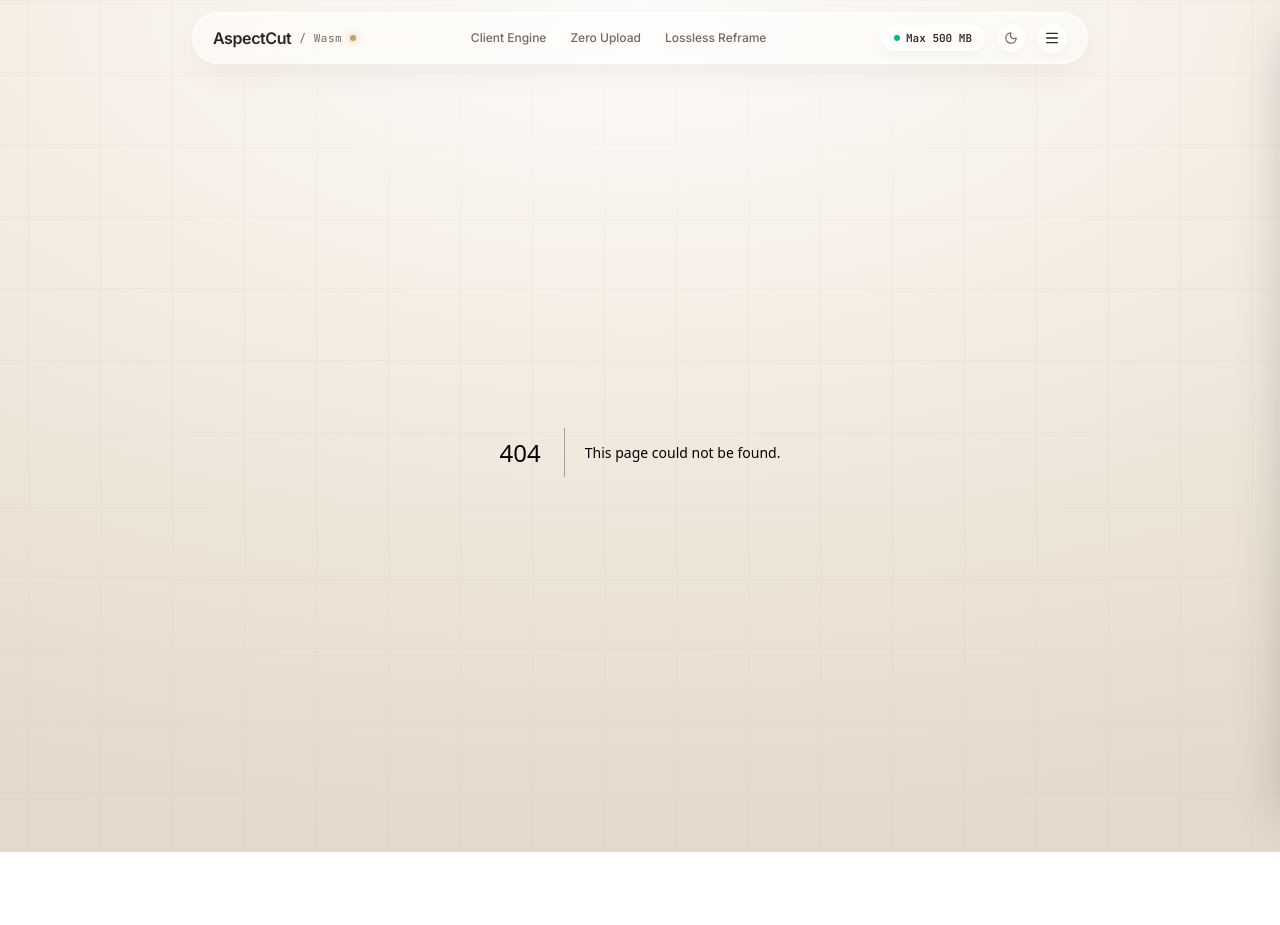
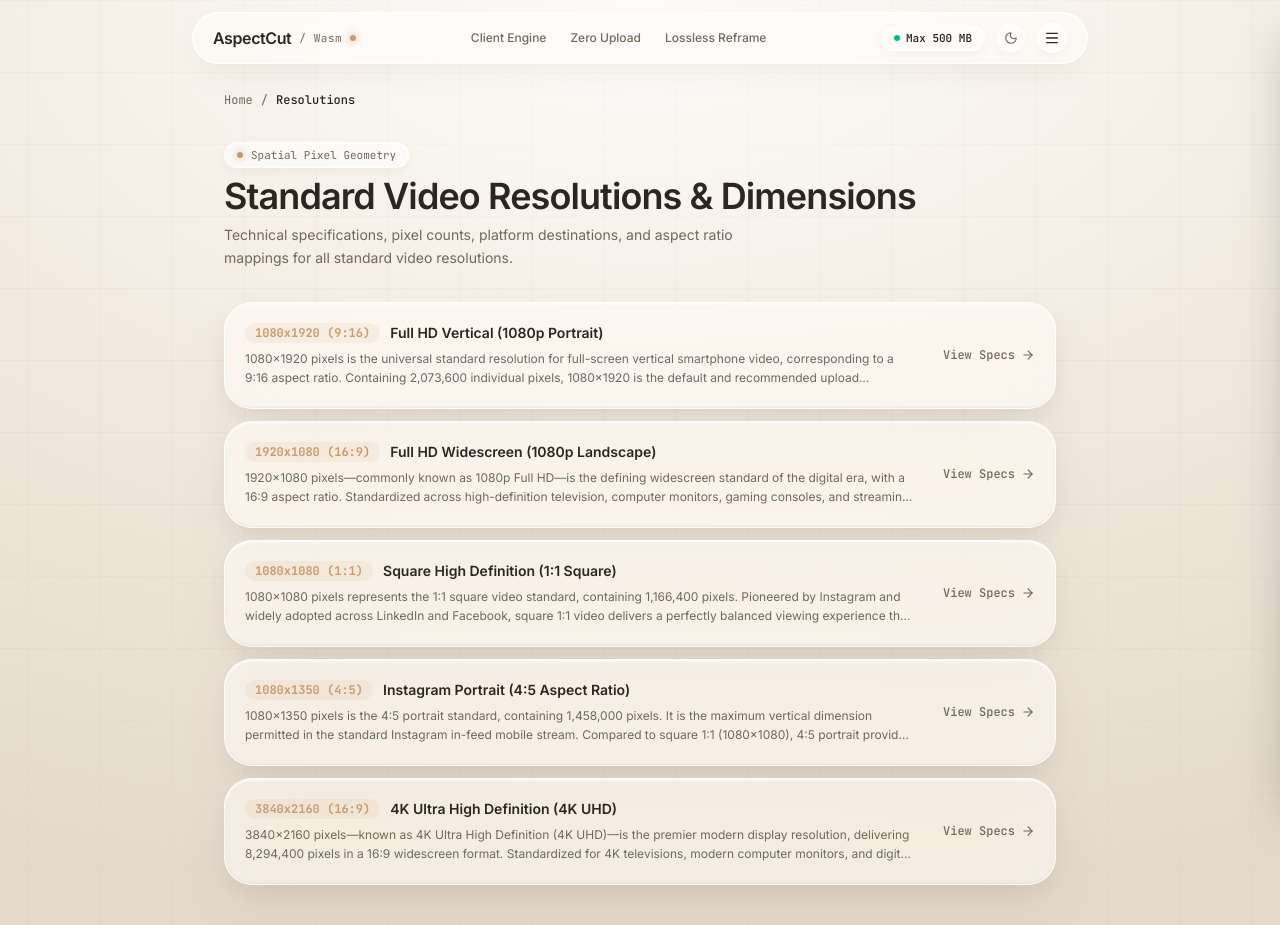
Before and after one commit to ShreyashSrivastavaa/AspectChanger, a Next.js app: page /resolution in a window 1280 px wide. Before the commit this address had no page. Before the commit the page ends 852 px from the top, so only its background shows below. Built offline with nearby package versions, Linux system fonts and the light colour scheme.

Commit message:
feat(pages): build standard resolution directory hub

```diff
--- /dev/null
+++ b/src/app/resolution/page.tsx
@@ -0,0 +1,92 @@
+import type { Metadata } from "next";
+import Link from "next/link";
+import { RESOLUTIONS_DATA } from "@/lib/seo/resolutions-data";
+import { BRAND } from "@/lib/config";
+import { ArrowRight, Monitor, Video } from "lucide-react";
+
+export const metadata: Metadata = {
+  title: `Standard Video Resolutions & Aspect Ratio Guide | ${BRAND.name}`,
+  description:
+    "Complete reference for standard video resolutions: 1080x1920 (9:16), 1920x1080 (16:9), 1080x1080 (1:1), 1080x1350 (4:5), and 3840x2160 (4K).",
+  alternates: {
+    canonical: `${BRAND.domain}/resolution`,
+  },
+};
+
+export default function ResolutionIndexPage() {
+  const resolutions = Object.values(RESOLUTIONS_DATA);
+
+  const jsonLdBreadcrumb = {
+    "@context": "https://schema.org",
+    "@type": "BreadcrumbList",
+    itemListElement: [
+      {
+        "@type": "ListItem",
+        position: 1,
+        name: "Home",
+        item: BRAND.domain,
+      },
+      {
+        "@type": "ListItem",
+        position: 2,
+        name: "Resolutions",
+        item: `${BRAND.domain}/resolution`,
+      },
+    ],
+  };
+
+  return (
+    <div className="w-full max-w-[880px] mx-auto px-4 sm:px-6 py-10 space-y-8" suppressHydrationWarning>
+      <script
+        type="application/ld+json"
+        dangerouslySetInnerHTML={{ __html: JSON.stringify(jsonLdBreadcrumb) }}
+      />
+
+      <nav className="flex items-center gap-2 font-mono text-xs text-[var(--text-muted)]">
+        <Link href="/" className="hover:text-[var(--text-main)]">Home</Link>
+        <span>/</span>
+        <span className="text-[var(--text-main)] font-medium">Resolutions</span>
+      </nav>
+
+      <div className="space-y-2">
+        <div className="inline-flex items-center gap-2 px-3 py-1 rounded-full glass-pill text-[11px] font-mono text-[var(--text-muted)]">
+          <span className="w-1.5 h-1.5 rounded-full bg-[#c89c6e] shadow-[0_0_8px_#c89c6e]" />
+          <span>Spatial Pixel Geometry</span>
+        </div>
+        <h1 className="text-3xl sm:text-4xl font-semibold tracking-tight text-[var(--text-main)]">
+          Standard Video Resolutions & Dimensions
+        </h1>
+        <p className="text-sm text-[var(--text-muted)] leading-relaxed max-w-xl">
+          Technical specifications, pixel counts, platform destinations, and aspect ratio mappings for all standard video resolutions.
+        </p>
+      </div>
+
+      <div className="grid grid-cols-1 gap-3">
+        {resolutions.map((res) => (
+          <Link
+            key={res.dimension}
+            href={`/resolution/${res.dimension}`}
+            className="group p-5 rounded-2xl glass-panel hover:border-[#c89c6e] hover:shadow-xl transition-all duration-200 flex flex-col sm:flex-row sm:items-center justify-between gap-3"
+          >
+            <div className="space-y-1.5 pr-4">
+              <div className="flex items-center gap-2.5">
+                <span className="font-mono text-xs font-bold text-[#c89c6e] px-2.5 py-0.5 rounded-full bg-[#c89c6e]/10">
+                  {res.dimension} ({res.aspectRatioLabel})
+                </span>
+                <span className="text-sm font-semibold text-[var(--text-main)] group-hover:text-[#c89c6e] transition-colors">
+                  {res.standardName}
+                </span>
+              </div>
+              <p className="text-xs text-[var(--text-muted)] leading-relaxed line-clamp-2">
+                {res.summary}
+              </p>
+            </div>
+            <span className="font-mono text-xs text-[var(--text-muted)] group-hover:text-[#c89c6e] shrink-0 flex items-center gap-1.5 font-medium">
+              View Specs <ArrowRight className="w-3.5 h-3.5" />
+            </span>
+          </Link>
+        ))}
+      </div>
+    </div>
+  );
+}
```
